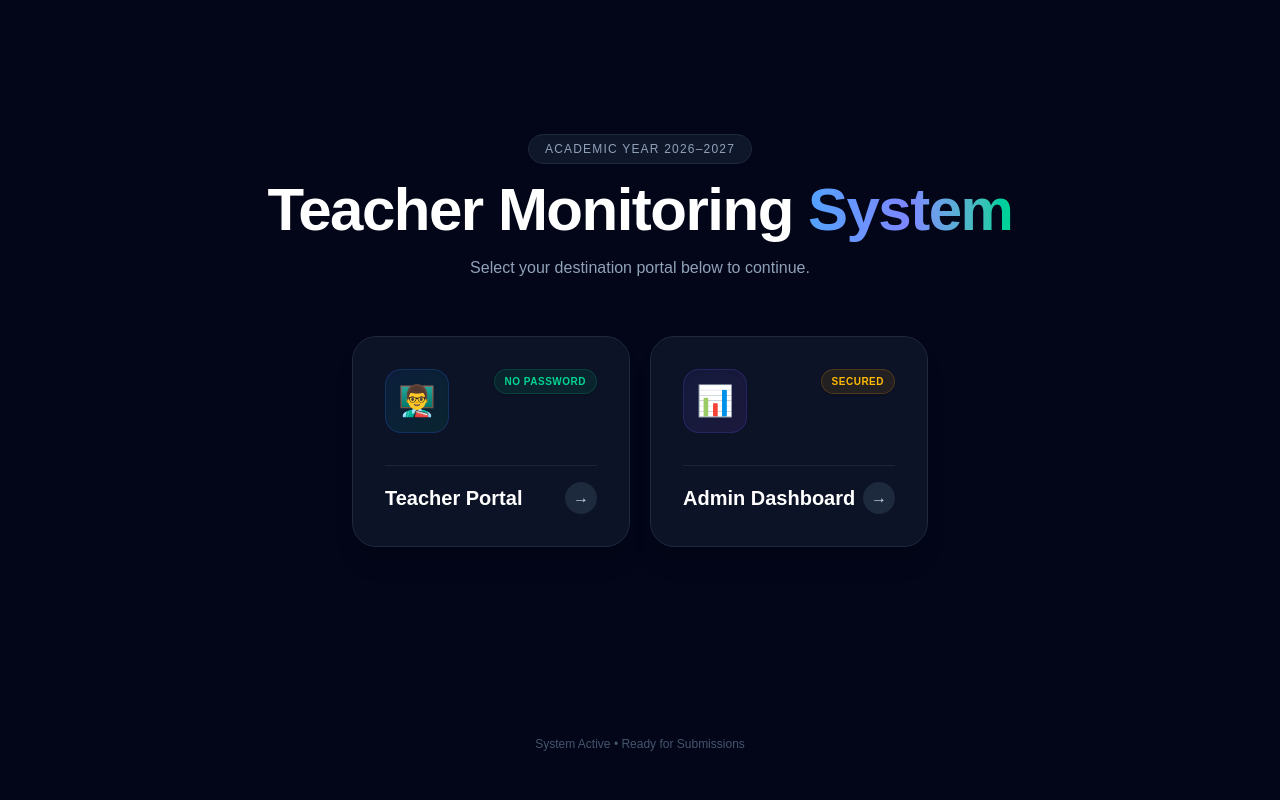
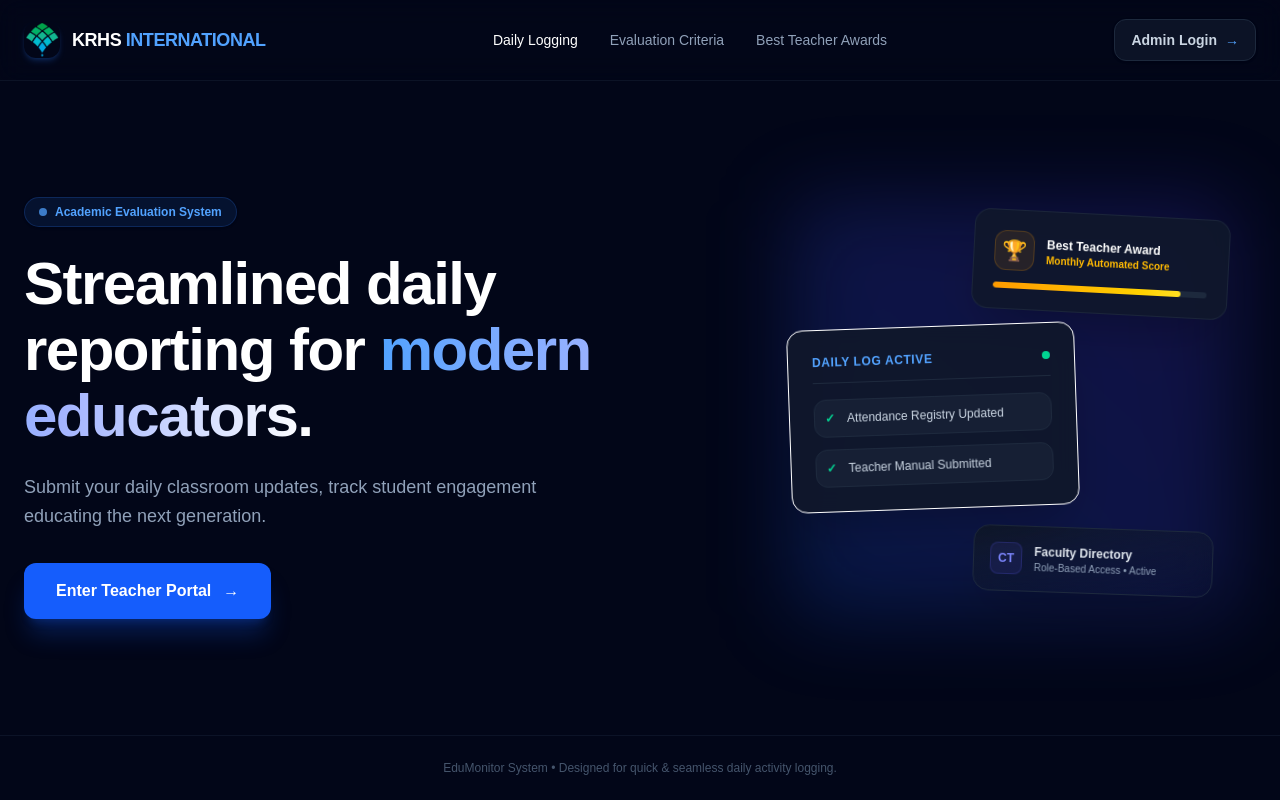
Before and after one commit to thasleem-codes/Teacher-s-monitoring-system, a Next.js app: page / in a window 1280 px wide. Built offline with nearby package versions, Linux system fonts and the light colour scheme.

Commit message:
Update UI

```diff
--- a/app/page.tsx
+++ b/app/page.tsx
@@ -1,101 +1,151 @@
-import Link from 'next/link';
+import Link from "next/link";
 
 export default function Home() {
   return (
-    <main className="relative min-h-screen flex flex-col items-center justify-center bg-slate-950 text-white overflow-hidden p-6 sm:p-8">
+    <main className="relative min-h-screen flex flex-col justify-between bg-slate-950 text-white overflow-hidden selection:bg-blue-600 selection:text-white">
+      {/* 1. SUBTLE ARCHITECTURAL GRID BACKGROUND (Matches your reference image exactly) */}
+      <div className="absolute inset-0 bg-[linear-gradient(to_right,#1e293b_1px,transparent_1px),linear-gradient(to_bottom,#1e293b_1px,transparent_1px)] bg-[size:4rem_4rem] [mask-image:radial-gradient(ellipse_80%_50%_at_50%_50%,#000_70%,transparent_100%)] pointer-events-none -z-20" />
 
-      {/* 1. ENGAGING BACKGROUND GRAPHICS */}
-      {/* Modern Architectural Grid Overlay */}
-      <div className="absolute inset-0 bg-[linear-gradient(to_right,#1e293b_1px,transparent_1px),linear-gradient(to_bottom,#1e293b_1px,transparent_1px)] bg-[size:4rem_4rem] [mask-image:radial-gradient(ellipse_60%_50%_at_50%_50%,#000_70%,transparent_100%)] pointer-events-none -z-20" />
+      {/* Ambient Glowing Orbs */}
+      <div className="absolute top-1/3 left-1/4 -translate-x-1/2 -translate-y-1/2 w-[500px] h-[500px] bg-blue-600/15 blur-[120px] rounded-full pointer-events-none -z-10" />
+      <div className="absolute bottom-10 right-10 w-[400px] h-[400px] bg-indigo-500/15 blur-[100px] rounded-full pointer-events-none -z-10" />
 
-      {/* Floating Glowing Gradient Orbs for Visual Depth */}
-      <div className="absolute top-1/4 left-1/2 -translate-x-1/2 -translate-y-1/2 w-[400px] sm:w-[600px] h-[400px] sm:h-[600px] bg-gradient-to-tr from-blue-600/30 via-indigo-600/30 to-purple-600/30 blur-[100px] rounded-full pointer-events-none -z-10 animate-pulse" />
-      <div className="absolute -bottom-20 -left-20 w-[300px] h-[300px] bg-emerald-500/20 blur-[80px] rounded-full pointer-events-none -z-10" />
-      <div className="absolute top-10 right-10 w-[250px] h-[250px] bg-sky-500/20 blur-[80px] rounded-full pointer-events-none -z-10" />
-
-      {/* Main Content Container */}
-      <div className="max-w-3xl w-full my-auto py-8 z-10">
-
-        {/* Header Section (Cleaned of developer jargon) */}
-        <div className="text-center mb-10 sm:mb-14">
-          <div className="inline-block px-4 py-1.5 rounded-full bg-slate-900 border border-slate-800 text-slate-400 text-xs font-medium uppercase tracking-widest mb-4 shadow-inner">
-            Academic Year 2026–2027
+      {/* 2. TOP NAVIGATION BAR (Admin Login moved here!) */}
+      <header className="w-full border-b border-slate-900/80 backdrop-blur-md bg-slate-950/50 sticky top-0 z-50">
+        <div className="max-w-7xl mx-auto px-6 h-20 flex items-center justify-between">
+          {/* Logo / Brand Name */}
+          <div className="flex items-center gap-3">
+            <div className="w-9 h-9 rounded-xl flex items-center justify-center font-black text-lg shadow-md shadow-blue-500/20">
+              <img src="/kite.png" alt="KRHS International logo mark in blue and indigo gradient representing a modern school brand" className="w-full h-full object-contain" />
+            </div>
+            <span className="font-bold text-lg tracking-tight text-white">
+              KRHS<span className="text-blue-400"> INTERNATIONAL</span>
+            </span>
           </div>
 
-          <h1 className="text-4xl sm:text-6xl font-black tracking-tight mb-4 text-white">
-            Teacher Monitoring <span className="text-transparent bg-clip-text bg-gradient-to-r from-blue-400 via-indigo-400 to-emerald-400">System</span>
+          {/* Center Navigation (Optional contextual links) */}
+          <nav className="hidden md:flex items-center gap-8 text-sm font-medium text-slate-400">
+            <span className="text-white">Daily Logging</span>
+            <span>Evaluation Criteria</span>
+            <span>Best Teacher Awards</span>
+          </nav>
+
+          {/* ADMIN LOGIN LINK (Top Right - Exact layout as reference image) */}
+          <Link
+            href="/admin"
+            className="group flex items-center gap-2 text-sm font-semibold text-slate-300 hover:text-white bg-slate-900/80 hover:bg-slate-800 border border-slate-800 hover:border-slate-700 px-4 py-2.5 rounded-xl transition duration-200 active:scale-95 shadow-sm"
+          >
+            <span>Admin Login</span>
+            <span className="text-blue-400 group-hover:translate-x-0.5 transition-transform">
+              →
+            </span>
+          </Link>
+        </div>
+      </header>
+
+      {/* 3. MAIN HERO SECTION */}
+      <div className="max-w-7xl mx-auto px-6 py-12 md:py-20 my-auto w-full grid grid-cols-1 lg:grid-cols-12 gap-12 items-center z-10">
+        {/* Left Column: Bold Typography & Teacher CTA (7 Columns) */}
+        <div className="lg:col-span-7 text-left">
+          <div className="inline-flex items-center gap-2 px-3.5 py-1.5 rounded-full bg-blue-500/10 border border-blue-500/20 text-blue-400 text-xs font-semibold mb-6 shadow-sm">
+            <span className="w-2 h-2 rounded-full bg-blue-400 animate-pulse" />
+            <span>Academic Evaluation System</span>
+          </div>
+
+          <h1 className="text-4xl sm:text-6xl font-black tracking-tight mb-6 text-white leading-[1.1]">
+            Streamlined daily reporting for{" "}
+            <span className="text-transparent bg-clip-text bg-gradient-to-r from-blue-400 via-indigo-300 to-white">
+              modern educators.
+            </span>
           </h1>
 
-          <p className="text-sm sm:text-base text-slate-400 max-w-md mx-auto">
-            Select your destination portal below to continue.
+          <p className="text-base sm:text-lg text-slate-400 max-w-xl mb-8 leading-relaxed">
+            Submit your daily classroom updates, track student engagement educating the next generation.
           </p>
+
+          {/* SINGLE PRIMARY CALL TO ACTION (No confusing second card) */}
+          <div className="flex flex-col sm:flex-row items-stretch sm:items-center gap-4">
+            <Link
+              href="/teacher"
+              className="bg-blue-600 hover:bg-blue-500 text-white text-center font-bold px-8 py-4 rounded-xl transition duration-200 shadow-xl shadow-blue-600/25 flex items-center justify-center gap-3 text-base active:scale-[0.98]"
+            >
+              <span>Enter Teacher Portal</span>
+              <span>→</span>
+            </Link>
+          </div>
         </div>
 
-        {/* 2. PUNCHY, NO-DESCRIPTION CARDS */}
-        <div className="grid grid-cols-1 sm:grid-cols-2 gap-5 max-w-xl mx-auto">
+        {/* Right Column: Staggered Visual UI Cards (5 Columns - Replaces photo grid) */}
+        <div className="lg:col-span-5 relative hidden sm:block">
+          <div className="relative mx-auto max-w-md h-[420px] flex items-center justify-center">
+            {/* Background Decorative Glow behind cards */}
+            <div className="absolute inset-0 bg-gradient-to-tr from-blue-600/20 to-indigo-600/20 rounded-3xl blur-2xl -z-10" />
 
-          {/* Teacher Portal Card */}
-          <Link
-            href="/teacher"
-            className="group relative bg-slate-900/80 hover:bg-slate-800/90 p-6 sm:p-8 rounded-3xl border border-slate-800 hover:border-blue-500/50 transition-all duration-300 flex flex-col justify-between shadow-xl backdrop-blur-md active:scale-[0.98] cursor-pointer overflow-hidden"
-          >
-            {/* Subtle Top Accent Glow */}
-            <div className="absolute top-0 left-0 right-0 h-1 bg-gradient-to-r from-blue-500 to-emerald-500 opacity-0 group-hover:opacity-100 transition-opacity duration-300" />
-
-            <div className="flex items-start justify-between gap-4 mb-8">
-              <div className="w-16 h-16 rounded-2xl bg-gradient-to-br from-blue-500/10 to-emerald-500/10 border border-blue-500/20 flex items-center justify-center text-3xl group-hover:scale-110 transition-transform duration-300 shadow-inner">
-                👨‍🏫
+            {/* Card 1: Top Right - Monthly Award Widget */}
+            <div className="absolute top-4 right-2 w-64 bg-slate-900/90 border border-slate-800/80 p-5 rounded-2xl shadow-2xl backdrop-blur-md transform rotate-3 hover:rotate-0 transition duration-300 z-20">
+              <div className="flex items-center gap-3 mb-3">
+                <div className="w-10 h-10 rounded-xl bg-amber-500/10 border border-amber-500/20 flex items-center justify-center text-xl shrink-0">
+                  🏆
+                </div>
+                <div>
+                  <div className="text-xs font-bold text-white">
+                    Best Teacher Award
+                  </div>
+                  <div className="text-[10px] text-amber-400 font-semibold">
+                    Monthly Automated Score
+                  </div>
+                </div>
               </div>
-
-              <span className="shrink-0 text-[10px] font-extrabold uppercase tracking-wider px-2.5 py-1 rounded-full bg-emerald-500/10 text-emerald-400 border border-emerald-500/20 shadow-sm">
-                No Password
-              </span>
+              <div className="w-full bg-slate-800 h-1.5 rounded-full overflow-hidden">
+                <div className="bg-gradient-to-r from-amber-500 to-yellow-300 w-[88%] h-full rounded-full" />
+              </div>
             </div>
 
-            <div className="flex items-center justify-between pt-4 border-t border-slate-800/80">
-              <h2 className="text-xl font-bold text-white group-hover:text-blue-400 transition-colors">
-                Teacher Portal
-              </h2>
-              <div className="w-8 h-8 rounded-full bg-slate-800 group-hover:bg-blue-600 flex items-center justify-center text-slate-300 group-hover:text-white transition-all duration-300 group-hover:translate-x-1">
-                →
+            {/* Card 2: Center Left - Daily Checklist Widget */}
+            <div className="absolute top-32 left-0 w-72 bg-slate-900/95 border border-slate-750 p-6 rounded-2xl shadow-2xl backdrop-blur-md transform -rotate-2 hover:rotate-0 transition duration-300 z-30">
+              <div className="flex items-center justify-between mb-4 border-b border-slate-800 pb-3">
+                <span className="text-xs font-extrabold text-blue-400 uppercase tracking-wider">
+                  Daily Log Active
+                </span>
+                <span className="w-2 h-2 rounded-full bg-emerald-400 animate-pulse" />
+              </div>
+              <div className="space-y-3">
+                <div className="flex items-center gap-3 text-xs text-slate-300 bg-slate-800/50 p-2.5 rounded-xl border border-slate-800">
+                  <span className="text-emerald-400 font-bold">✓</span>
+                  <span>Attendance Registry Updated</span>
+                </div>
+                <div className="flex items-center gap-3 text-xs text-slate-300 bg-slate-800/50 p-2.5 rounded-xl border border-slate-800">
+                  <span className="text-emerald-400 font-bold">✓</span>
+                  <span>Teacher Manual Submitted</span>
+                </div>
               </div>
             </div>
-          </Link>
 
-          {/* Admin Dashboard Card */}
-          <Link
-            href="/admin"
-            className="group relative bg-slate-900/80 hover:bg-slate-800/90 p-6 sm:p-8 rounded-3xl border border-slate-800 hover:border-indigo-500/50 transition-all duration-300 flex flex-col justify-between shadow-xl backdrop-blur-md active:scale-[0.98] cursor-pointer overflow-hidden"
-          >
-            {/* Subtle Top Accent Glow */}
-            <div className="absolute top-0 left-0 right-0 h-1 bg-gradient-to-r from-indigo-500 to-purple-500 opacity-0 group-hover:opacity-100 transition-opacity duration-300" />
-
-            <div className="flex items-start justify-between gap-4 mb-8">
-              <div className="w-16 h-16 rounded-2xl bg-gradient-to-br from-indigo-500/10 to-purple-500/10 border border-indigo-500/20 flex items-center justify-center text-3xl group-hover:scale-110 transition-transform duration-300 shadow-inner">
-                📊
-              </div>
-
-              <span className="shrink-0 text-[10px] font-extrabold uppercase tracking-wider px-2.5 py-1 rounded-full bg-amber-500/10 text-amber-400 border border-amber-500/20 shadow-sm">
-                Secured
-              </span>
-            </div>
-
-            <div className="flex items-center justify-between pt-4 border-t border-slate-800/80">
-              <h2 className="text-xl font-bold text-white group-hover:text-indigo-400 transition-colors">
-                Admin Dashboard
-              </h2>
-              <div className="w-8 h-8 rounded-full bg-slate-800 group-hover:bg-indigo-600 flex items-center justify-center text-slate-300 group-hover:text-white transition-all duration-300 group-hover:translate-x-1">
-                →
+            {/* Card 3: Bottom Right - Class Teacher Badge */}
+            {/* Card 3: Bottom Right - Class Teacher Badge */}
+            <div className="absolute bottom-6 right-6 w-60 bg-gradient-to-br from-slate-900 to-slate-850 border border-slate-800 p-4 rounded-2xl shadow-2xl backdrop-blur-md transform rotate-2 hover:rotate-0 transition duration-300 z-10">
+              <div className="flex items-center gap-3">
+                <div className="w-8 h-8 rounded-lg bg-indigo-500/10 border border-indigo-500/20 flex items-center justify-center text-indigo-400 font-bold text-xs shrink-0">
+                  CT
+                </div>
+                <div className="overflow-hidden">
+                  <div className="text-xs font-bold text-slate-200 truncate">
+                    Faculty Directory
+                  </div>
+                  <div className="text-[10px] text-slate-400">
+                    Role-Based Access • Active
+                  </div>
+                </div>
               </div>
             </div>
-          </Link>
-
+          </div>
         </div>
       </div>
 
-      {/* Subtle Footer */}
-      <footer className="w-full text-center py-4 text-xs text-slate-600 mt-auto z-10">
-        System Active • Ready for Submissions
+      {/* 4. SIMPLE FOOTER */}
+      <footer className="w-full border-t border-slate-900/80 py-6 text-center text-xs text-slate-600">
+        EduMonitor System • Designed for quick & seamless daily activity
+        logging.
       </footer>
     </main>
   );
```
Also changed, not shown: public/kite.png (added).
